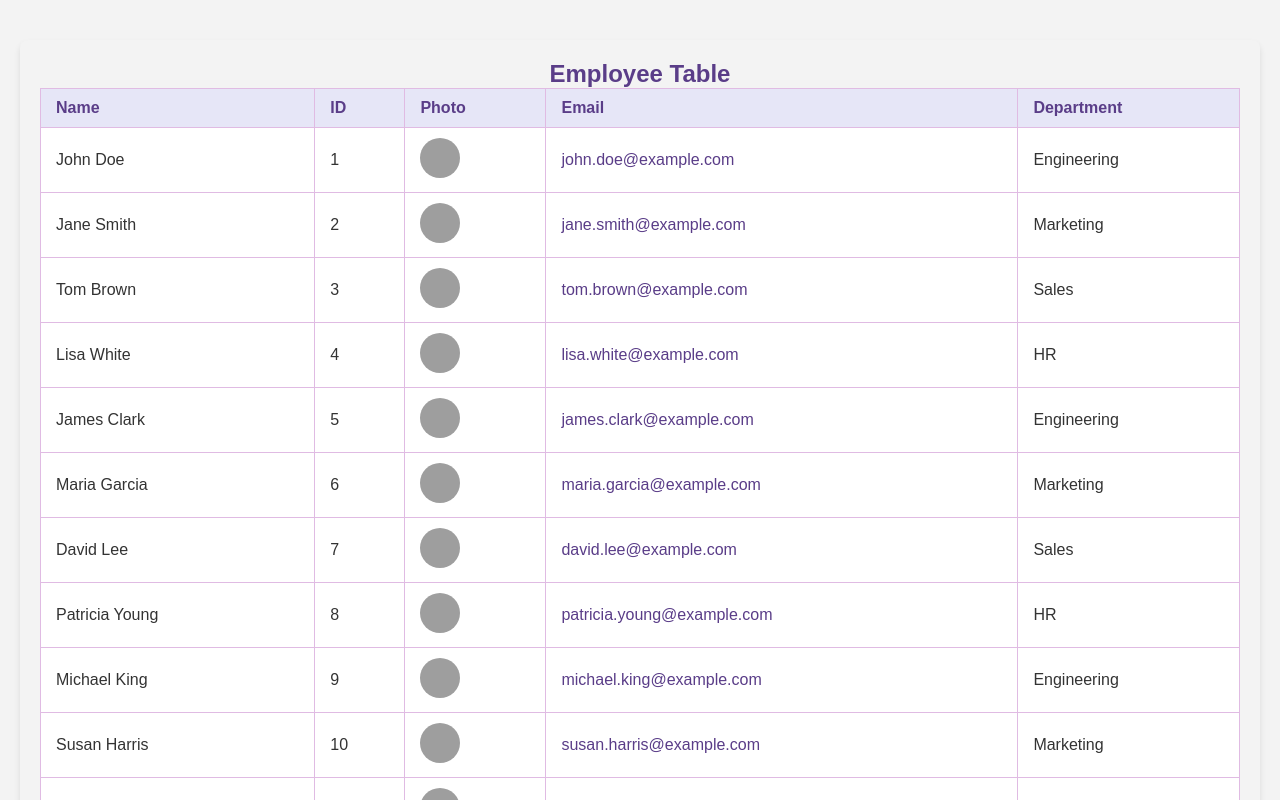
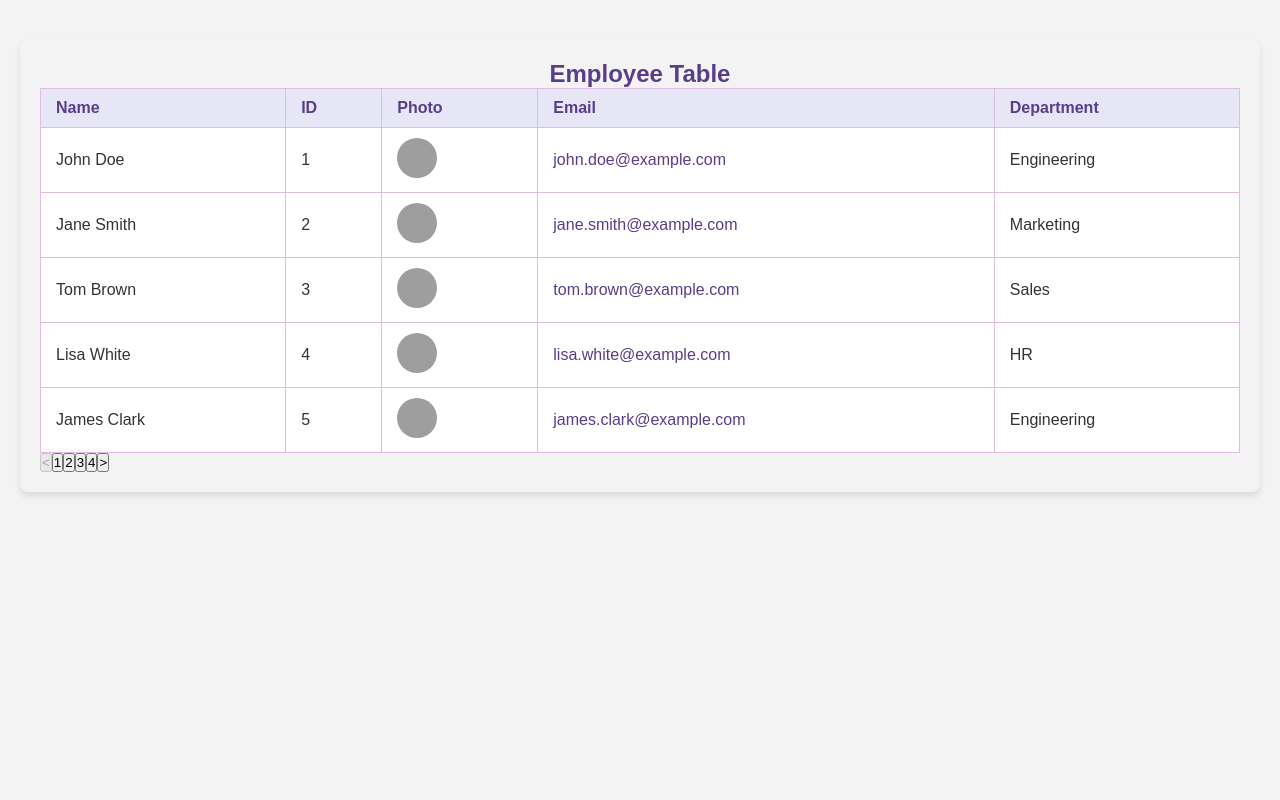
Before and after one commit to shira1008/empProject, a React (Vite) app: page / in a window 1280 px wide. Shown: the top 800 px of the page. Built offline with nearby package versions, Linux system fonts and the light colour scheme; grey boxes are pictures that could not be loaded.

Commit message:
Add pagination with previous, next arrows and page numbers

```diff
--- a/src/components/EmployeeTable.tsx
+++ b/src/components/EmployeeTable.tsx
@@ -4,6 +4,9 @@ import type { Employee } from '../types/types';
 const EmployeeTable = () => {
   const [employees, setEmployees] = useState<Employee[]>([]);
   const [error, setError] = useState<string>('');
+  const [currentPage, setCurrentPage] = useState<number>(1);
+
+  const employeesPerPage: number = 5;
 
   useEffect(() => {
     const fetchEmployees = async () => {
@@ -27,6 +30,19 @@ const EmployeeTable = () => {
     fetchEmployees();
   }, []);
 
+  // pangination
+  // **index of employee
+  const indexLast = currentPage * employeesPerPage;
+  const indexFirst = indexLast - employeesPerPage;
+  const currentEmployees = employees.slice(indexFirst, indexLast);
+  const totalPages = Math.ceil(employees.length / employeesPerPage);
+
+  const goToPage = (page: number) => {
+    if (page > 0 && page <= totalPages) {
+      setCurrentPage(page);
+    }
+  };
+
   return (
     <div className='table-container'>
       <h1>Employee Table</h1>
@@ -42,7 +58,7 @@ const EmployeeTable = () => {
           </tr>
         </thead>
         <tbody>
-          {employees.map((employee) => (
+          {currentEmployees.map((employee) => (
             <tr key={employee.id}>
               <td>{employee.name}</td>
               <td>{employee.id}</td>
@@ -61,6 +77,35 @@ const EmployeeTable = () => {
           ))}
         </tbody>
       </table>
+      <div className='pagination'>
+        {/* previous arrow */}
+        <button
+          onClick={() => goToPage(currentPage - 1)}
+          disabled={currentPage === 1}
+        >
+          &lt;
+        </button>
+
+        {/* Page Numbers */}
+        {totalPages > 1 &&
+          [...Array(totalPages)].map((_, index) => (
+            <button
+              key={index}
+              onClick={() => goToPage(index + 1)}
+              className={currentPage === index + 1 ? 'active' : ''}
+            >
+              {index + 1}
+            </button>
+          ))}
+
+        {/* next arrow */}
+        <button
+          onClick={() => goToPage(currentPage + 1)}
+          disabled={currentPage === totalPages}
+        >
+          &gt;
+        </button>
+      </div>
     </div>
   );
 };
```
